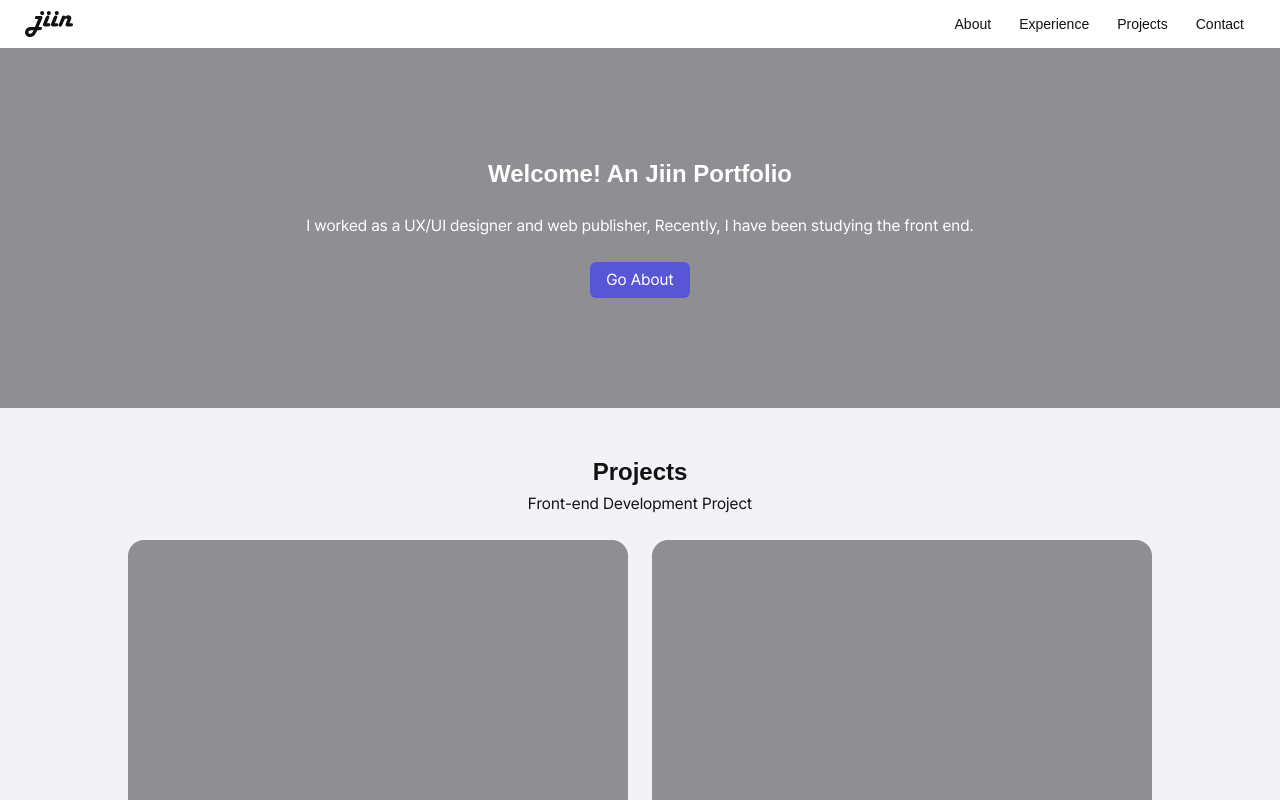
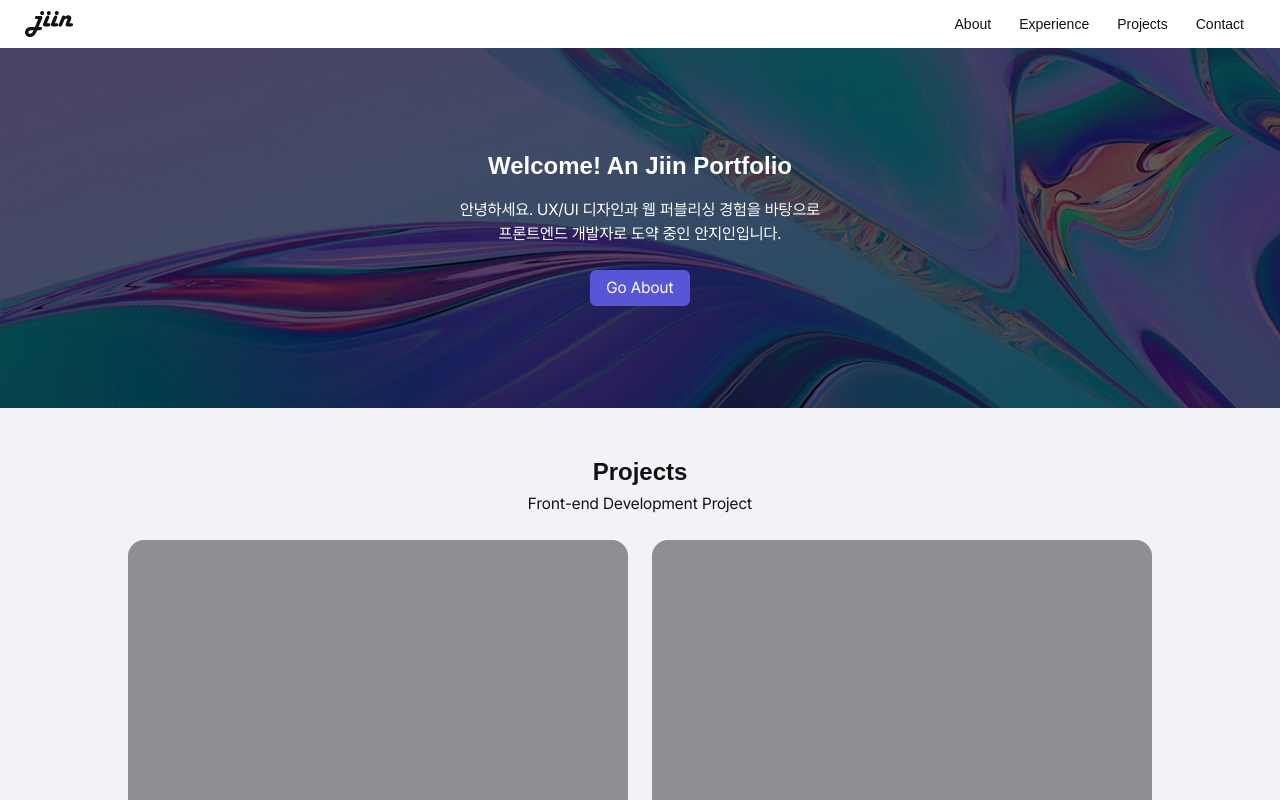
Before and after one commit to ttining-real/ttining-place, a Next.js app: page / in a window 1280 px wide. Shown: the top 800 px of the page. Built offline with nearby package versions, Linux system fonts and the light colour scheme; a web font is replaced by a local one.

Commit message:
[Feature] VisualBanner 컴포넌트화
- 이미지 파일 추가
- background-image 추가
- 문구 수정
- 접근성 관련 추가

```diff
--- /dev/null
+++ b/src/components/visual-banner.tsx
@@ -0,0 +1,51 @@
+import localFont from 'next/font/local';
+import Link from 'next/link';
+
+const gmarket = localFont({
+  src: [
+    {
+      path: '../fonts/GmarketSansTTFBold.ttf',
+      weight: '600',
+      style: 'normal',
+    },
+    {
+      path: '../fonts/GmarketSansTTFMedium.ttf',
+      weight: '400',
+      style: 'normal',
+    },
+    {
+      path: '../fonts/GmarketSansTTFLight.ttf',
+      weight: '200',
+      style: 'normal',
+    },
+  ],
+  display: 'swap',
+  variable: '--gmarketFont',
+});
+
+export default function VisualBanner() {
+  return (
+    <section
+      role="region"
+      aria-label="포트폴리오 소개 배너"
+      className="flex h-[360px] flex-col items-center justify-center gap-6 bg-[url('/images/banner.png')] bg-cover bg-center bg-no-repeat px-6 bg-blend-multiply"
+    >
+      <h2
+        className={`${gmarket.className} text-center text-2xl font-bold text-white`}
+      >
+        Welcome! An Jiin Portfolio
+      </h2>
+      <p className="font-base mt-[-8px] text-center font-normal text-white">
+        안녕하세요. UX/UI 디자인과 웹 퍼블리싱 경험을 바탕으로 <br /> 프론트엔드
+        개발자로 도약 중인 안지인입니다.
+      </p>
+      <Link
+        href="/about"
+        aria-label="About 페이지로 이동"
+        className="bg-primary rounded-md px-4 py-1.5 text-base text-white"
+      >
+        Go About
+      </Link>
+    </section>
+  );
+}
--- a/src/pages/index.tsx
+++ b/src/pages/index.tsx
@@ -1,5 +1,5 @@
+import VisualBanner from '@/components/visual-banner';
 import localFont from 'next/font/local';
-import Link from 'next/link';
 
 const gmarket = localFont({
   src: [
@@ -26,23 +26,7 @@ const gmarket = localFont({
 export default function Home() {
   return (
     <>
-      <section className="bg-gray-10 flex h-[360px] flex-col items-center justify-center gap-6">
-        <h2
-          className={`${gmarket.className} gmarket text-2xl font-bold text-white`}
-        >
-          Welcome! An Jiin Portfolio
-        </h2>
-        <p className="text-base text-white">
-          I worked as a UX/UI designer and web publisher, Recently, I have been
-          studying the front end.
-        </p>
-        <Link
-          href="/about"
-          className="bg-primary rounded-md px-4 py-1.5 text-base text-white"
-        >
-          Go About
-        </Link>
-      </section>
+      <VisualBanner />
       <section className="m-auto flex max-w-5xl flex-col gap-6 py-12">
         <header className="flex flex-col items-center gap-1">
           <h3 className={`${gmarket.className} gmarket text-2xl font-bold`}>
```
Also changed, not shown: public/images/banner.png (added).
